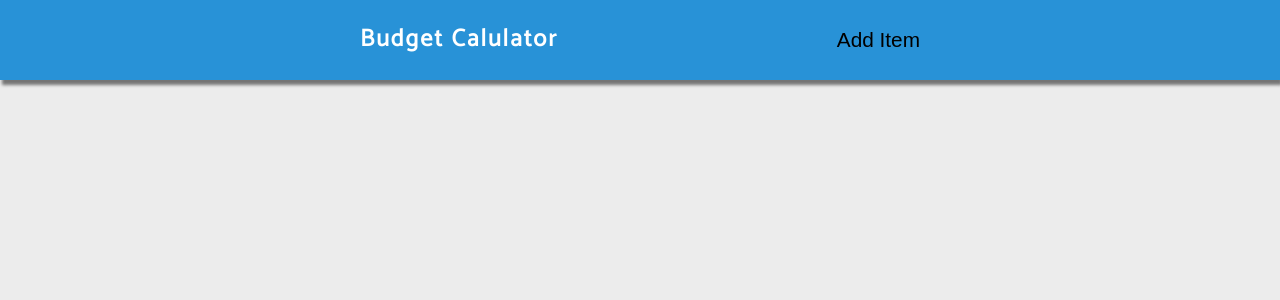
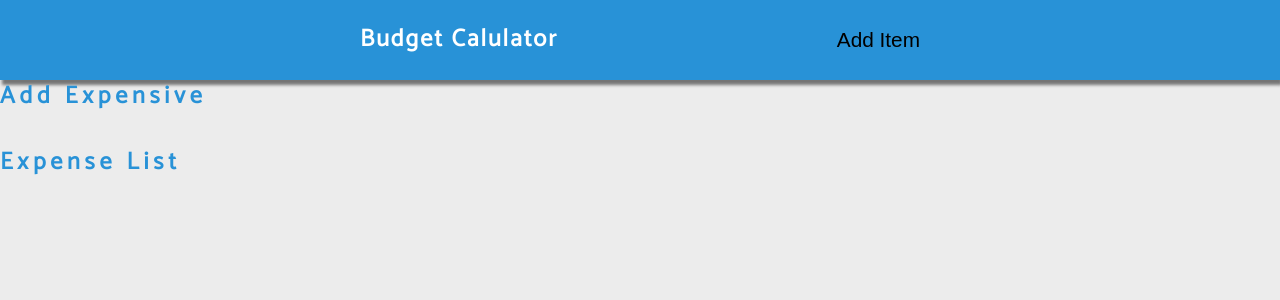
Before and after one commit to heloy07/Budget-calculator-svelte, a Svelte app: page / in a window 1280 px wide. Shown: the top 300 px of the page. Built offline with nearby package versions, Linux system fonts and the light colour scheme; some icons are missing.

Commit message:
title component with props

```diff
--- a/src/App.svelte
+++ b/src/App.svelte
@@ -1,9 +1,12 @@
 <script>
 	import Navbar from './Navbar.svelte';
+	import Title from './Title.svelte';
 </script>
 
 <main>
-	<Navbar />
+	<Navbar/>
+	<Title title="add expensive"/>
+	<Title title="expense list"/>
 
 
 </main>
--- /dev/null
+++ b/src/Title.svelte
@@ -0,0 +1,6 @@
+<script>
+    export let title = "default title"
+</script>
+<div class="main-title">
+    <h2>{title}</h2>
+</div>
```
